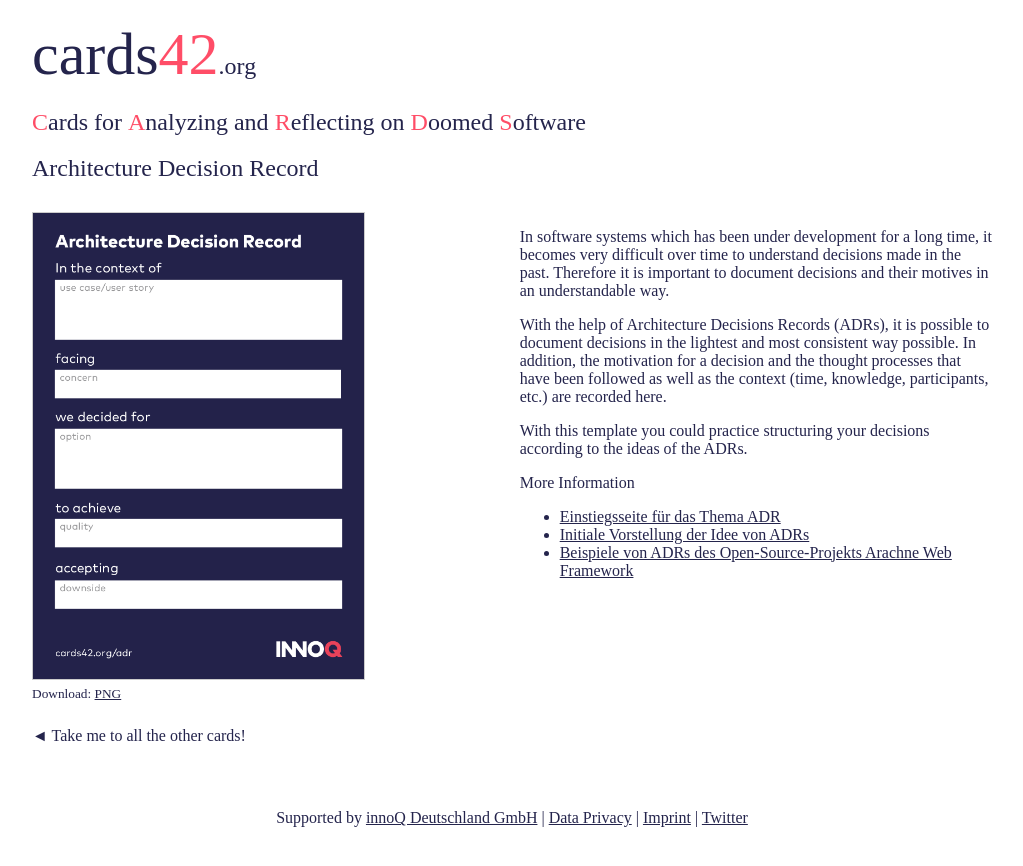
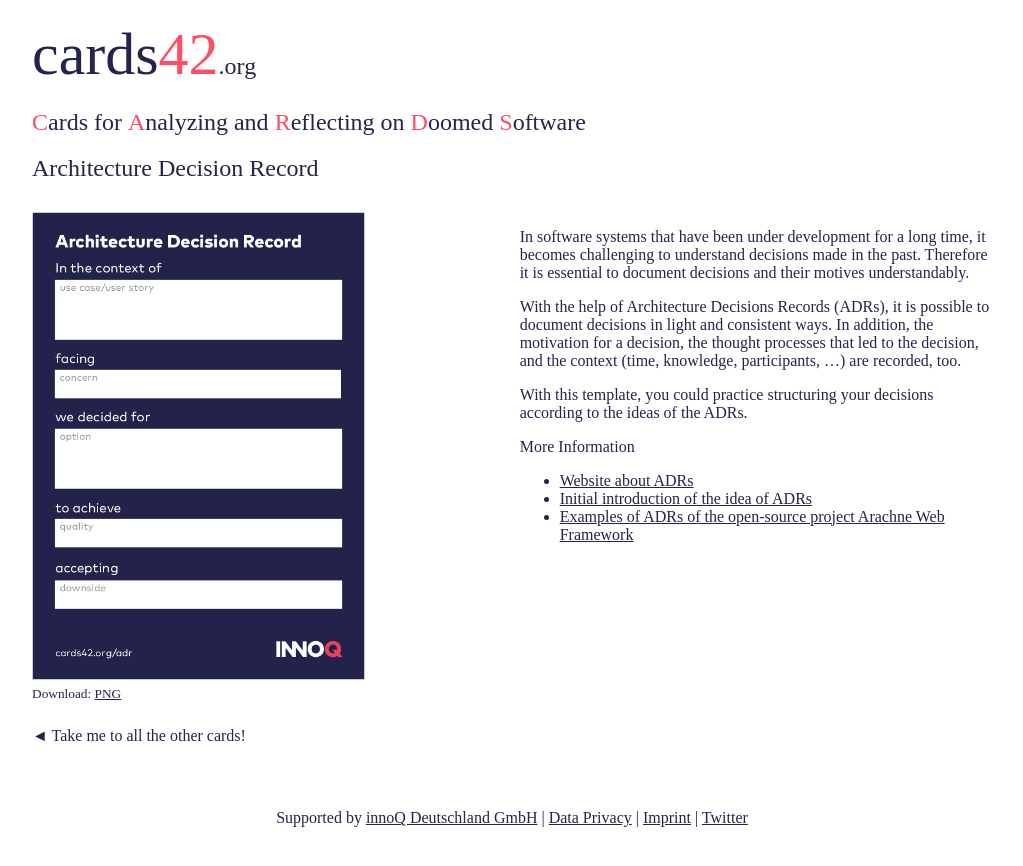
Before and after one commit to innoq/cards42org, a Jekyll site: the page built from _descriptions_EN/card03_adr.md, in a window 1280 px wide. Shown: the top 866 px of the page, without its empty margins (128-1151 px from the left). Built offline with Jekyll 4.4.1, drawn with Linux system fonts in a browser that asks for light colours; some web fonts are replaced.

Commit message:
improve wording

```diff
--- a/_descriptions_EN/card03_adr.md
+++ b/_descriptions_EN/card03_adr.md
@@ -3,15 +3,15 @@ name: Architecture Decision Record
 layout: card_page
 slug: adr
 ---
-In software systems which has been under development for a long time, it becomes very difficult over time to understand decisions made in the past. Therefore it is important to document decisions and their motives in an understandable way.
+In software systems that have been under development for a long time, it becomes challenging to understand decisions made in the past. Therefore it is essential to document decisions and their motives understandably.
 
-With the help of Architecture Decisions Records (ADRs), it is possible to document decisions in the lightest and most consistent way possible. In addition, the motivation for a decision and the thought processes that have been followed as well as the context (time, knowledge, participants, etc.) are recorded here.
+With the help of Architecture Decisions Records (ADRs), it is possible to document decisions in light and consistent ways. In addition, the motivation for a decision, the thought processes that led to the decision, and the context (time, knowledge, participants, ...) are recorded, too.
 
 
-With this template you could practice structuring your decisions according to the ideas of the ADRs.
+With this template, you could practice structuring your decisions according to the ideas of the ADRs.
 
 **More Information**
 
-* [Einstiegsseite für das Thema ADR](https://adr.github.io/)
-* [Initiale Vorstellung der Idee von ADRs](http://thinkrelevance.com/blog/2011/11/15/documenting-architecture-decisions)
-* [Beispiele von ADRs des Open-Source-Projekts Arachne Web Framework](https://github.com/arachne-framework/architecture)
+* [Website about ADRs](https://adr.github.io/)
+* [Initial introduction of the idea of ADRs](http://thinkrelevance.com/blog/2011/11/15/documenting-architecture-decisions)
+* [Examples of ADRs of the open-source project Arachne Web Framework](https://github.com/arachne-framework/architecture)
```
Also changed, not shown: _descriptions_EN/card02_quickcheck.md (+1 -1 lines).
